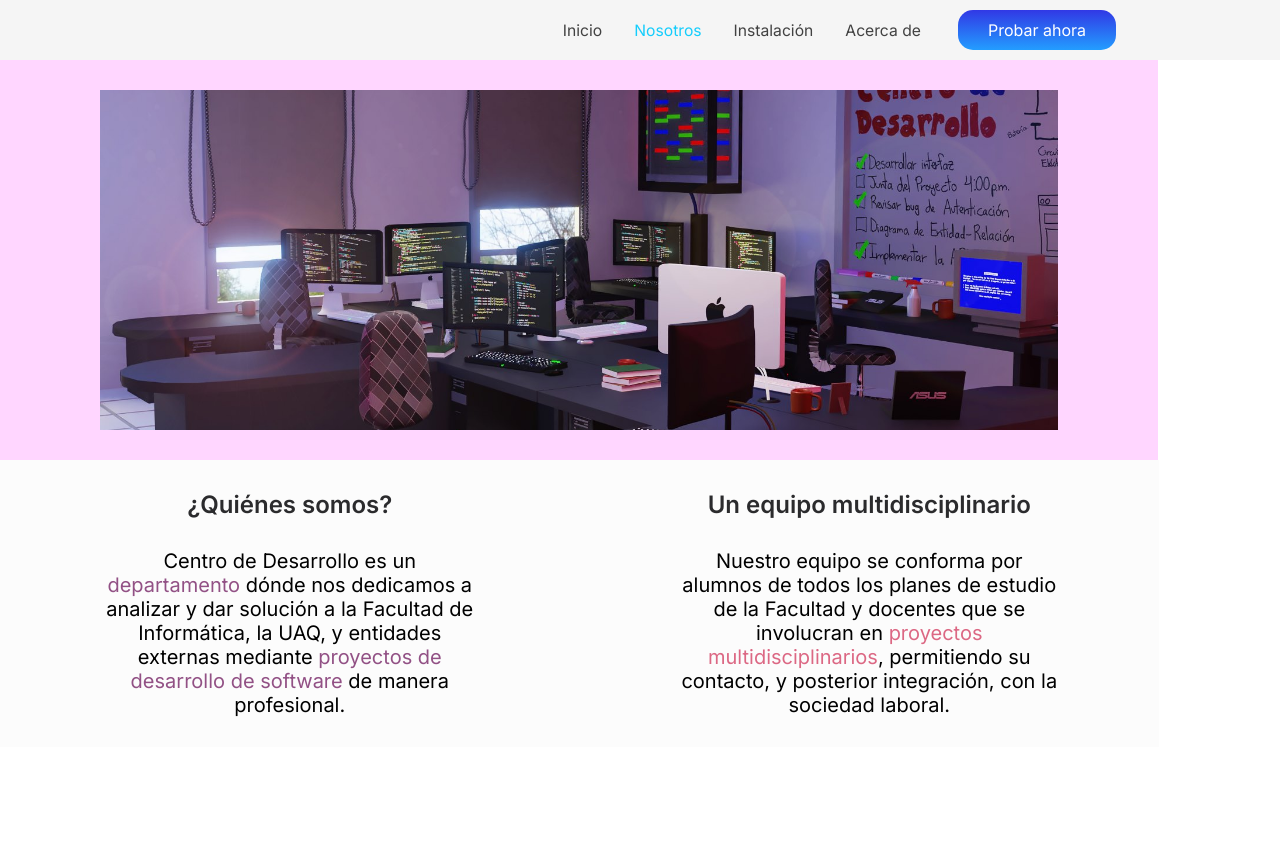
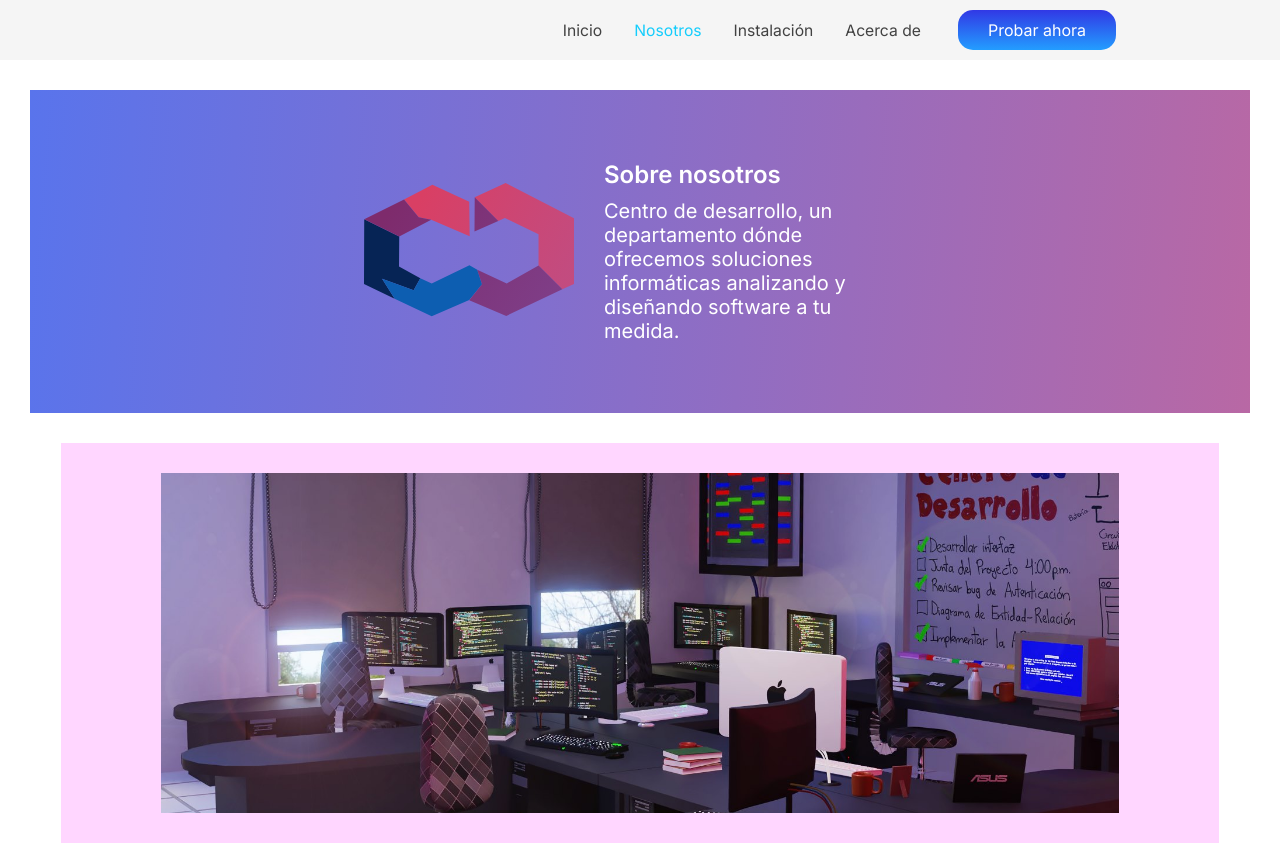
Before and after one commit to Alejandrodiazn/Alexa_landing, a React (Create React App) app: page /Nosotros in a window 1280 px wide. Shown: the top 845 px of the page. Before the commit the page ends 800 px from the top, so only its background shows below. Built offline with nearby package versions, Linux system fonts and the light colour scheme.

Commit message:
fix: views repaired

```diff
--- a/src/components/BannerCD.js
+++ b/src/components/BannerCD.js
@@ -18,11 +18,11 @@ const MasterBox = styled.div`
 
     @media (max-width: 768px) {
         height: 300px;
-        padding: 10px 33px;
+        padding: 10px 0px;
     }
     @media (max-width: 400px){
-        padding: 10px 33px;
-        height: 150px;
+        padding: 20px 0px;
+        height: 250px;
     }
 `
 
--- a/src/components/BottomCard.js
+++ b/src/components/BottomCard.js
@@ -48,6 +48,9 @@ const MasterBox = styled.div`
     width: calc(90.55%/2);
     height: auto;
     background-color: #FCFCFC;
+    @media (max-width: 1000px) {
+      padding: 10px 33px;
+    }
 
     @media (max-width: 768px) {
         width: 90%;
--- a/src/components/BottomCard2.js
+++ b/src/components/BottomCard2.js
@@ -49,6 +49,9 @@ const MasterBox = styled.div`
     height: auto;
     background-color: #FCFCFC;
 
+    @media (max-width: 1000px) {
+      padding: 10px 33px;
+    }
     @media (max-width: 768px) {
         width: 90%;
     }
--- a/src/components/ImageCD.js
+++ b/src/components/ImageCD.js
@@ -4,12 +4,22 @@ import Centro_de_Desarrollo from "../assets/img/Centro_de_Desarrollo.svg"
 
 const ImageCD = (props) =>
 <Box>
-    <img src={Centro_de_Desarrollo} alt="Logo de Centro de Desarrollo"/>
+    <Imagen src={Centro_de_Desarrollo} alt="Logo de Centro de Desarrollo"/>
 </Box>
 
 export default ImageCD
 
 const Box = styled.div`
-  padding: 30px 40px;
-  width: 50%;
+  padding: 0px;
+  width: auto;
+  height: auto;
+  box-sizing: border-box;
 `
+
+const Imagen = styled.img`
+  padding: 0px;
+  @media (max-width: 768px) {
+    width: 180px;
+    margin-top: 20px;
+  }
+`
--- a/src/pages/nosotros.js
+++ b/src/pages/nosotros.js
@@ -2,13 +2,21 @@ import React from "react";
 import styled from 'styled-components'
 import BottomCard from "../components/BottomCard";
 import BottomCard2 from "../components/BottomCard2";
+import MiddleCard from "../components/MiddleCard";
 import BannerCD from "../components/BannerCD";
+import ImageCD from "../components/ImageCD";
 
 function Nosotros() {
   return (
 
     <>
 
+      <Section4>
+        <Innersection4>
+          <ImageCD></ImageCD>
+          <MiddleCard titulo={"Sobre nosotros"}></MiddleCard>
+        </Innersection4>
+      </Section4>
 
       <Section5>
         <BannerCD></BannerCD>
@@ -25,10 +33,46 @@ function Nosotros() {
 }
 
 export default Nosotros;
+const Section4 = styled.div`
+  display: flex;
+  justify-content: center;
+  align-items: center;
+  margin: 30px;
+  padding: 40px;
+  background: linear-gradient(94.68deg, #5974EC 0%, #B968A4 100.6%);
+
+  @media (max-width: 768px) {
+    padding: 0px;
+    margin-top: 15px;
+    margin-botton: 15px;
+    margin-left: 0;
+    margin-right: 0;
+  }
+`
+    const Innersection4 = styled.div`
+      display: flex;
+      flex-drection: row;
+      align-items: center;
+      justify-content: center;
+      width: 60%;
+
+      @media (max-width: 1000px) {
+        width: 80%;
+      }
+
+
+
+      @media (max-width: 768px) {
+        width: 100%;
+        flex-direction: column;
+      }
+    `
+
+
 
 const Section5 = styled.div`
     display: flex;
-    width: 100%;
+    justify-content: center;
     flex-drection: row;
     @media (max-width: 768px) {
         width: 100%;
@@ -41,8 +85,17 @@ const Section5 = styled.div`
 
 const Section6 = styled.div`
     display: flex;
-    width: 100%;
     flex-drection: row;
+    justify-content: center;
+    margin-top: 30px;
+    gap: 20px;
+
+    @media (max-width: 1000px) {
+      width: 100%;
+      gap: 0px;
+    }
+
+
 
     @media (max-width: 768px) {
         width: 100%;
```
